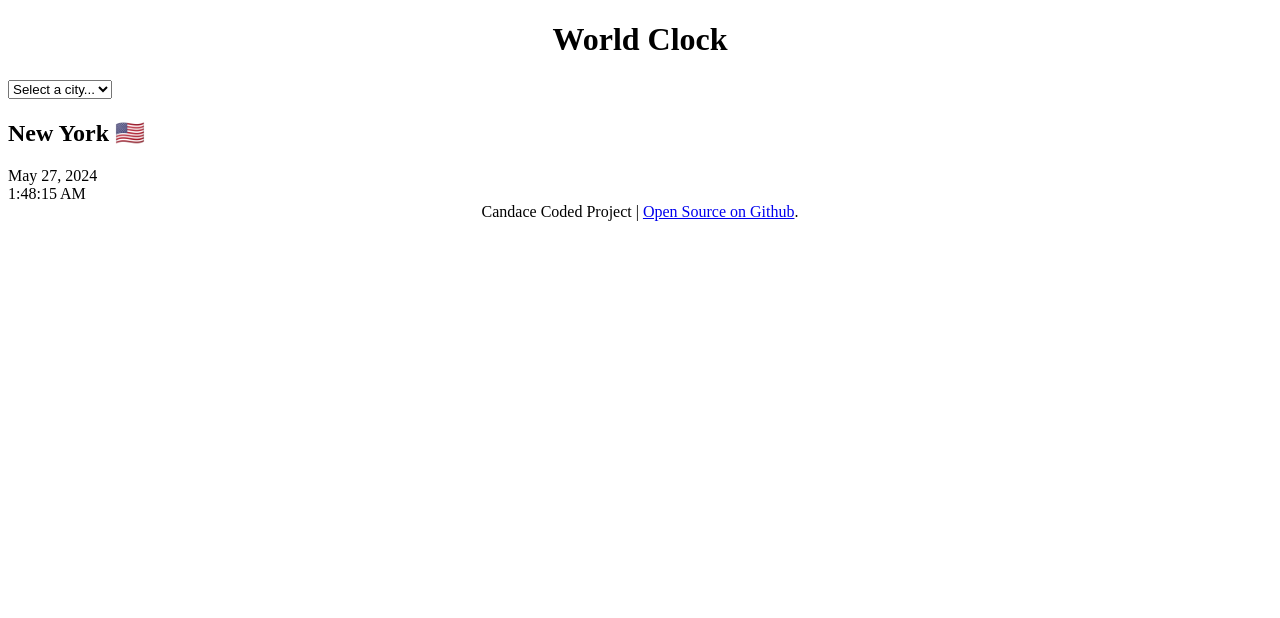
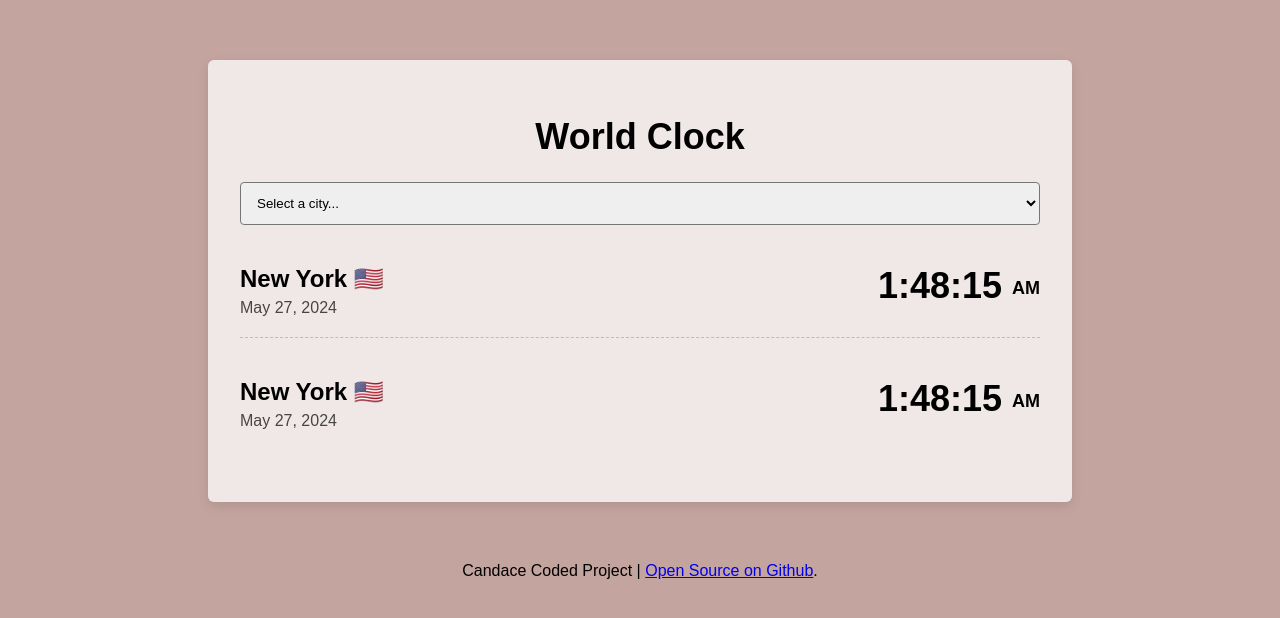
Before and after one commit to candacemonster/world-clock, a plain HTML site: page index.html in a window 1280 px wide. Drawn offline with Linux system fonts and the light colour scheme.

Commit message:
Added 2nd city and some basic css

```diff
--- a/css/style.css
+++ b/css/style.css
@@ -1,5 +1,58 @@
+body {
+    background-color: #c4a49f;
+    font-family: sans-serif;
+}
+.container {
+    max-width: 800px;
+    margin: 60px auto;
+    background-color: #efe8e7;
+    border-radius: 6px;
+    padding: 32px;
+    box-shadow: rgba(0, 0, 0, 0.1) 0px 4px 12px;
+}
+
+.city {
+    display: flex;
+    margin: 20px 0;
+    justify-content: space-between;
+    padding: 20px 0;
+    border-bottom: 1px dashed rgba(0, 0, 0, 0.2);
+}
+
+.city:last-child {
+    border: none;
+}
+
+h2 {
+    margin: 0 0 6px;
+}
+
+.date {
+    opacity: 0.7;
+}
+
+.time {
+    font-size: 36px;
+    font-weight: bold;
+}
+
+.time small {
+    font-size: 18px;
+    vertical-align: middle;
+    line-height: 36px;
+}
+
+select{
+    display: block;
+    width: 100%;
+    border-radius: 4px;
+    padding: 12px;
+}
+
 h1 {
     text-align: center;
+    font-family: sans-serif;
+    font-size: 36px;
 }
 
 footer {
--- a/index.html
+++ b/index.html
@@ -19,9 +19,22 @@
         </select>
 
         <div class="city">
-            <h2>New York 🇺🇸</h2>
-            <div class="date">May 27, 2024</div>
-            <div class="time">1:48:15 AM</div>
+            <div>
+                <h2>New York 🇺🇸</h2>
+                <div class="date">May 27, 2024</div>
+            </div>
+            <div class="time">1:48:15
+                <small>AM</small>
+            </div>
+        </div>
+        <div class="city">
+            <div>
+                <h2>New York 🇺🇸</h2>
+                <div class="date">May 27, 2024</div>
+            </div>
+            <div class="time">1:48:15
+                <small>AM</small>
+            </div>
         </div>
     </div>
     <footer>Candace Coded Project | <a href="https://github.com/candacemonster/world-clock" target="_blank">Open Source on Github</a>.</footer>
```
